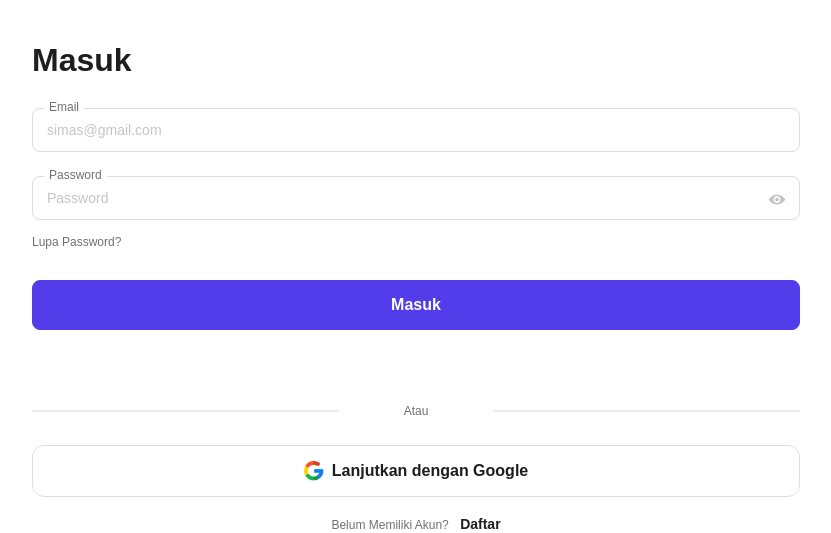
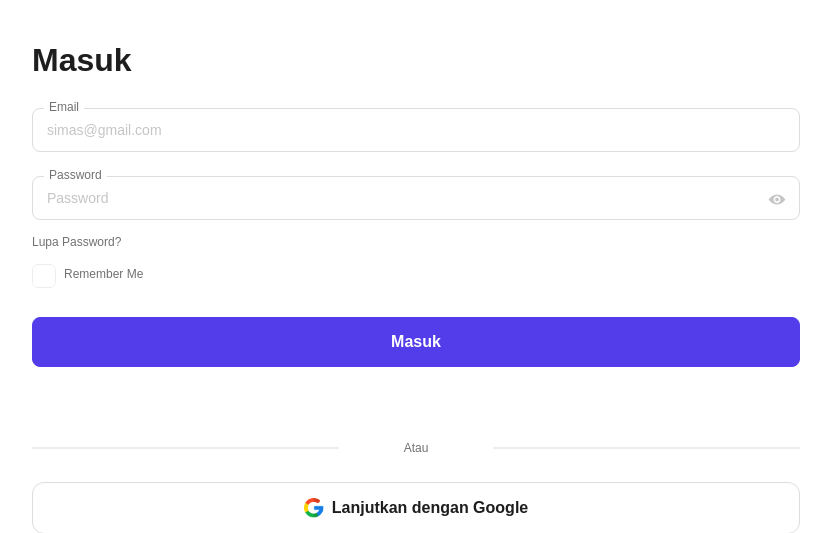
Before and after one commit to protokoproject/apppay, a PHP site: page /login.php in a window 1280 px wide. Shown: the top 533 px of the page, without its empty margins (224-1055 px from the left). Run offline with PHP 8.4, Linux system fonts and the light colour scheme; some web fonts are replaced.

Commit message:
Menambahkan tampilan remember me

```diff
--- a/login.php
+++ b/login.php
@@ -81,15 +81,18 @@ if (isset($_POST["login"])) {
           <a class="icon-eye password-addon" id="password-addon"></a>
         </div>
         <a href="08_reset-password.html" class="auth-forgot-password mt-3">Lupa Password?</a>
+        <div class="group-cb mt-3">
+          <input type="checkbox" class="tf-checkbox">
+          <label class="fw_3">Remember Me</label>
+        </div>
 
         <button type="submit" class="tf-btn accent large" name="login">Masuk</button>
-
       </form>
       <div class="auth-line">Atau</div>
       <ul class="bottom socials-login mb-4">
         <li><a href=""><img src="images/icon-socials/google.png" alt="image">Lanjutkan dengan Google</a></li>
       </ul>
-            <p class="mb-9 fw-3 text-center ">Belum Memiliki Akun? <a href="register.php" class="auth-link-rg" >Daftar</a></p>
+      <p class="mb-9 fw-3 text-center ">Belum Memiliki Akun? <a href="register.php" class="auth-link-rg">Daftar</a></p>
     </div>
   </div>
 
```
Lines whose indentation alone changed are shown as unchanged.
